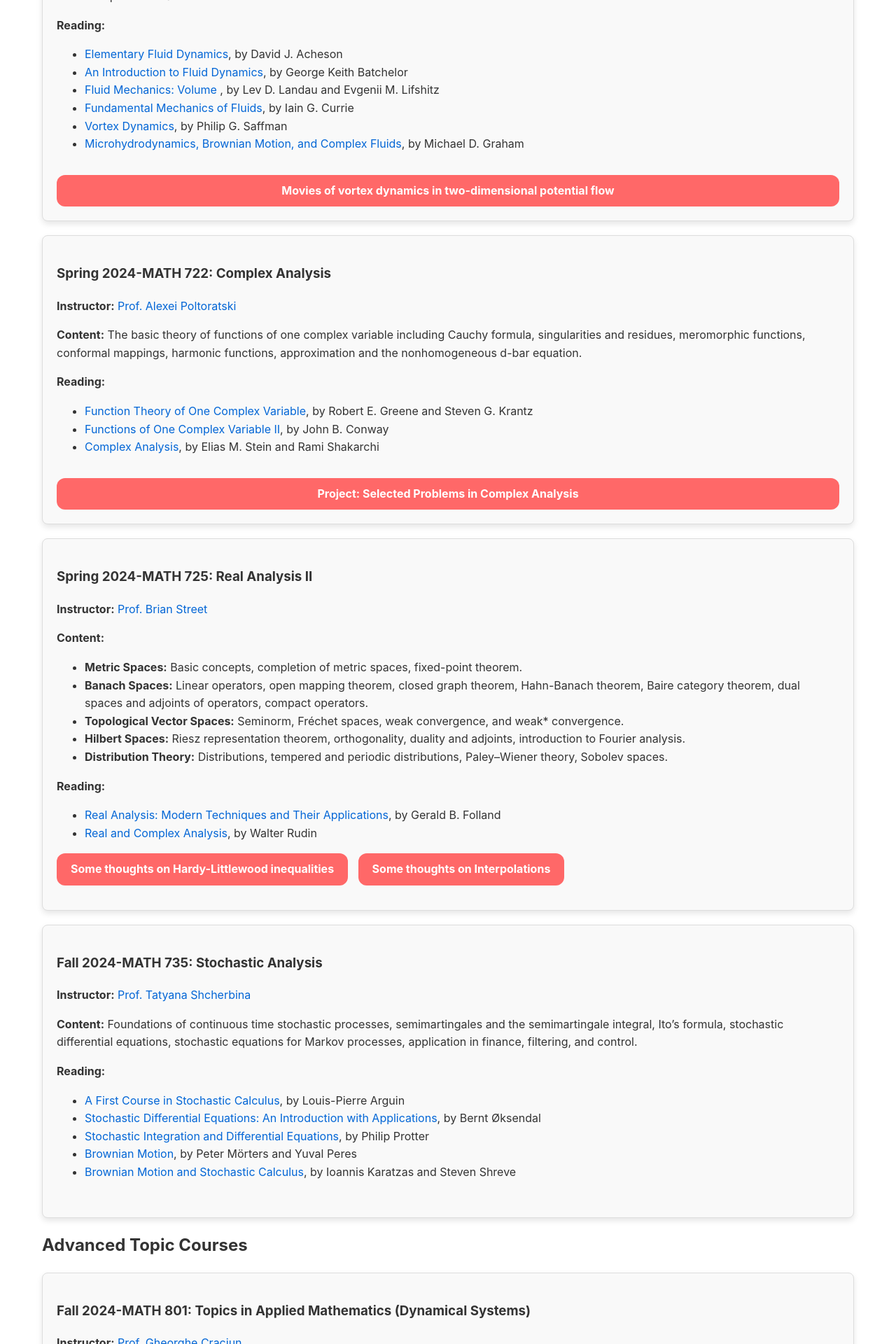
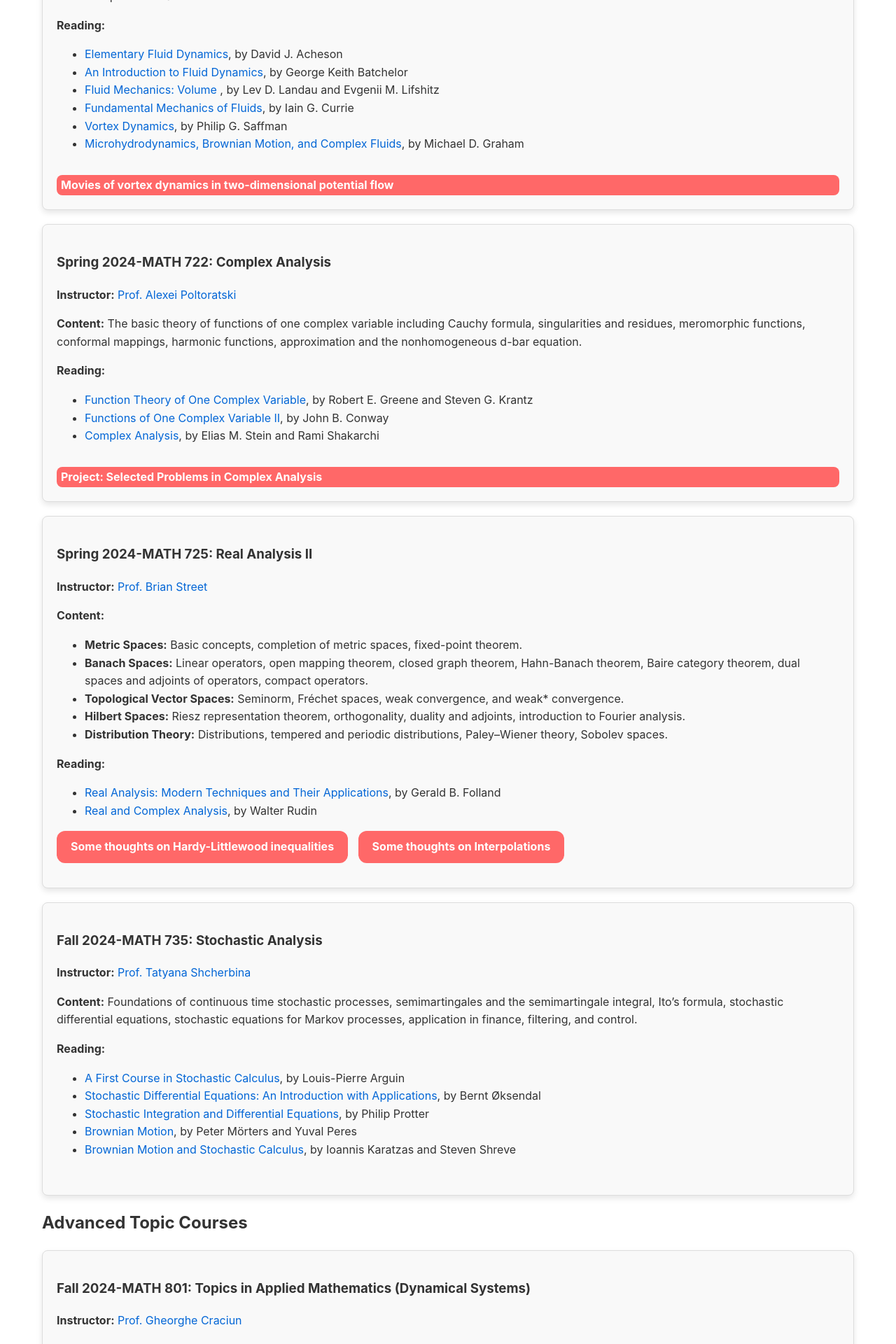
Before and after one commit to Yoon-1023/Yoon-1023.github.io, a Jekyll site: the page built from courses.md, in a window 1280 px wide. Shown: the part 810-2730 px from the top of the page at 70% size. Built offline with Jekyll 4.4.1, drawn with Linux system fonts in a browser that asks for light colours.

Commit message:
Update courses.md

```diff
--- a/courses.md
+++ b/courses.md
@@ -61,7 +61,7 @@ Discussions range from classical, centuries-old techniques to open questions of
     <li> <a href="#graham">Microhydrodynamics, Brownian Motion, and Complex Fluids</a>, by Michael D. Graham</li>
 </ul>
     </div>
-    <div style="display: inline-block; padding: 10px 20px; background-color: #ff6868; border-radius: 12px; text-align: center;">
+    <div style="display: inline-block; padding: 2px 6px; background-color: #ff6868; border-radius: 8px;">
     <a href="/courses/vortex_dynamics/" style="text-decoration: none; color: white; font-weight: bold;">Movies of vortex dynamics in two-dimensional potential flow</a>
 </div>
 </div>
@@ -79,7 +79,7 @@ meromorphic functions, conformal mappings, harmonic functions, approximation and
     <li> <a href="#stein-shakarchi-complex">Complex Analysis</a>, by Elias M. Stein and Rami Shakarchi</li>
 </ul>
     </div>
-    <div style="display: inline-block; padding: 10px 20px; background-color: #ff6868; border-radius: 12px; text-align: center;">
+    <div style="display: inline-block; padding: 2px 6px; background-color: #ff6868; border-radius: 8px;">
     <a href="/courses/selected/" style="text-decoration: none; color: white; font-weight: bold;">Project: Selected Problems in Complex Analysis</a>
 </div>
 </div>
```
